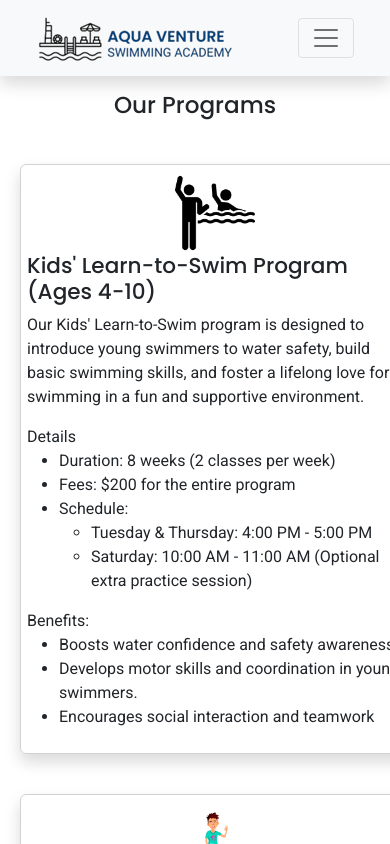
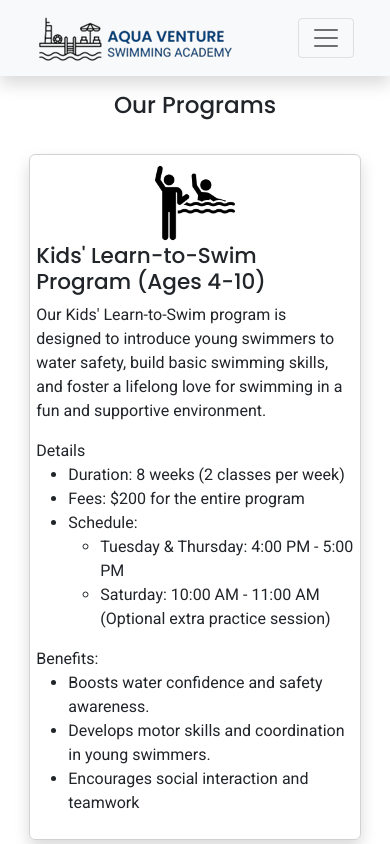
Before and after one commit to Bilal-19/swimming-academy-website, a React (Vite) app: page /programs in a window 390 px wide. Shown: the top 844 px of the page. Built offline with nearby package versions, Linux system fonts and the light colour scheme.

Commit message:
Fixed overflow of programs page.

```diff
--- a/src/index.css
+++ b/src/index.css
@@ -174,13 +174,12 @@ button:hover {
 @media screen and (max-width: 768px) {
   .highlight-cards,
   .trainer-card,
-  .program-card
   .carousel-img {
     width: 90%;
     margin: 5px auto;
   }
 
-  .user-review-card{
+  .user-review-card, .program-card{
     width: 85%;
     margin: 10px auto;
   }
```
